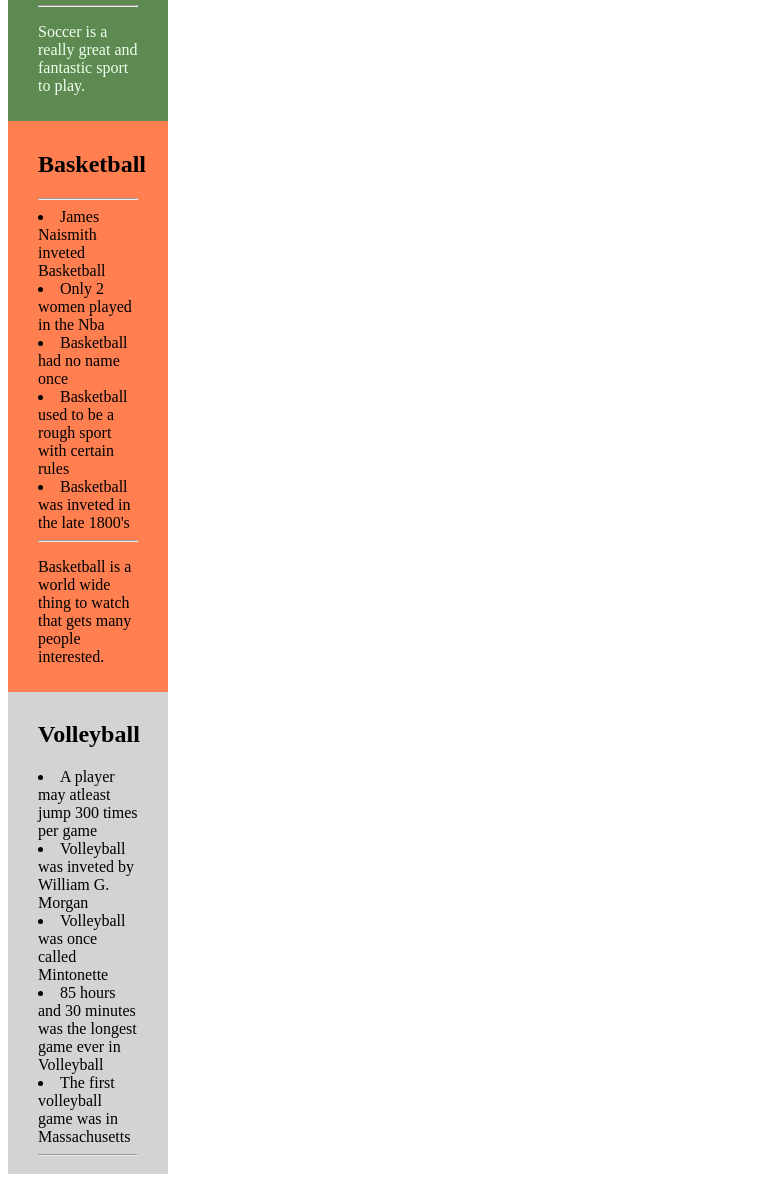
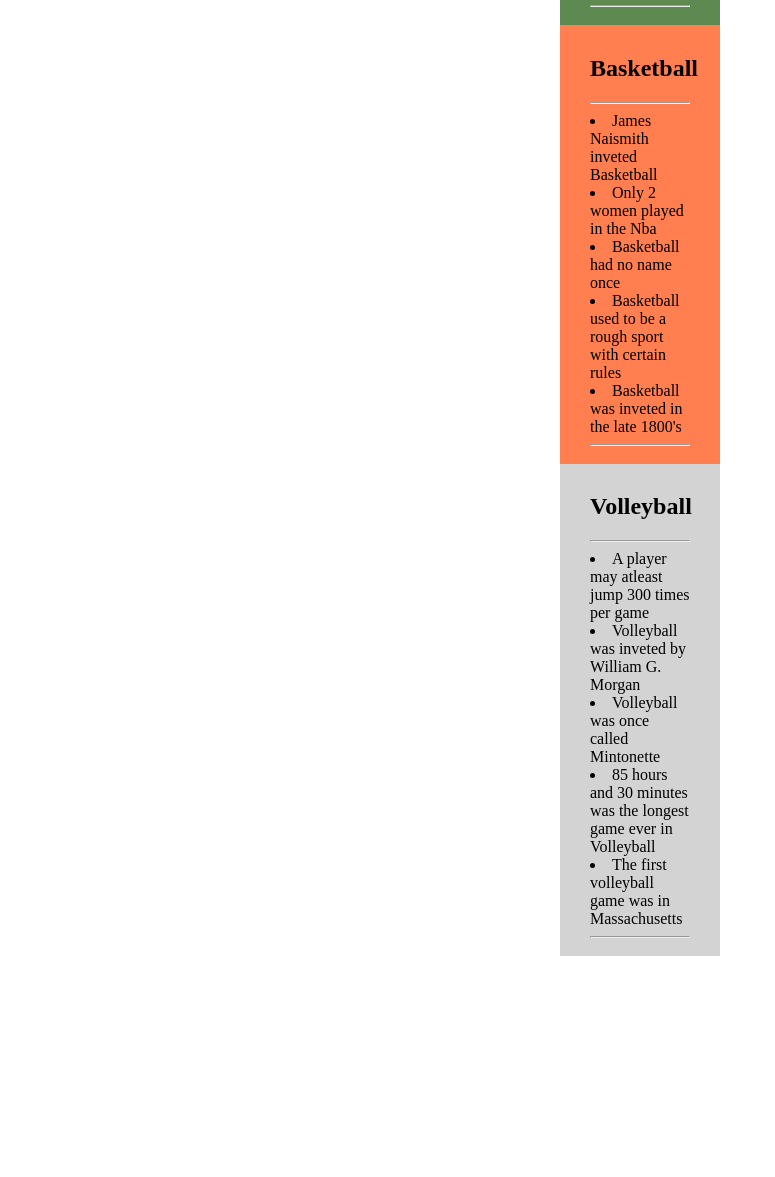
Before and after one commit to Esmeeeeeeee/Sports, a plain HTML site: page index.html in a window 1280 px wide. Shown: the part 522-1699 px from the top of the page, without its empty margins (0-775 px from the left). After the commit the page ends 1486 px from the top, so only its background shows below. Drawn offline with Linux system fonts and the light colour scheme.

Commit message:
Add files via upload

```diff
--- a/index.css
+++ b/index.css
@@ -19,6 +19,8 @@ h1{
   padding-left: 30px;
   padding-right: 30px;
   text-align:top;
+  margin-left: auto;
+margin-right: auto;
 }
 
 .orange{
@@ -28,6 +30,8 @@ h1{
   padding-left: 30px;
   padding-right: 30px;
   text-align: top;
+  margin-left: auto;
+  margin-right: auto;
 }
 
 .lightgray{
@@ -36,4 +40,6 @@ h1{
   padding: 10px;
   padding-left: 30px;
   padding-right: 30px;
+  margin-left: auto;
+  margin-right: auto;
 }
--- a/index.html
+++ b/index.html
@@ -27,7 +27,6 @@ You need shinguards in order to play
 Each professional soccer team has 11 powers on each team
   </li>
   <hr>
-    <p>Soccer is a really great and fantastic sport to play.</p>
     </div>
 
   <div class="orange">
@@ -49,11 +48,12 @@ Basketball used to be a rough sport with certain rules
 Basketball was inveted in the late 1800's
 </li>
 <hr>
-  <p>Basketball is a world wide thing to watch that gets many people interested.</p>
+
 </div>
 
   <div class="lightgray">
   <h2>Volleyball</h2>
+  <hr>
   <li>
   A player may atleast jump 300 times per game
   </li>
```
